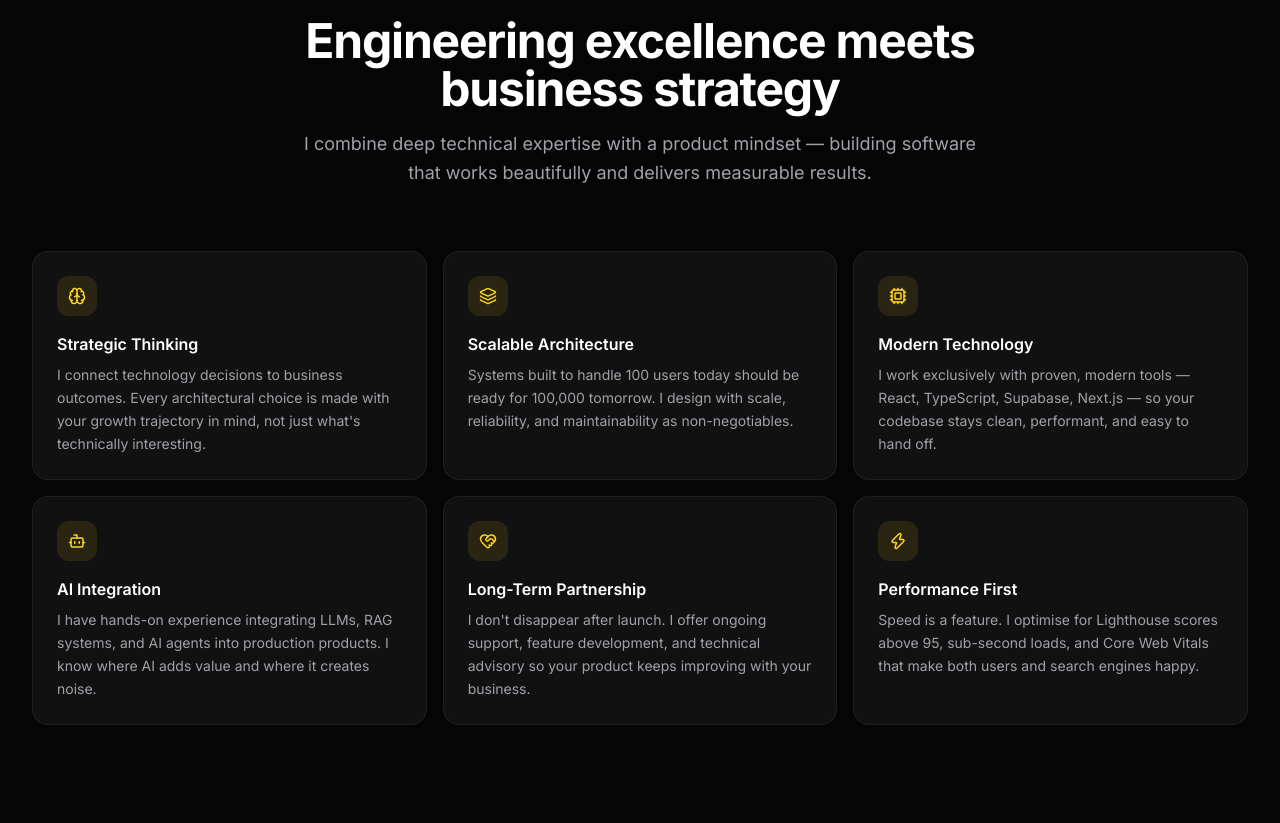
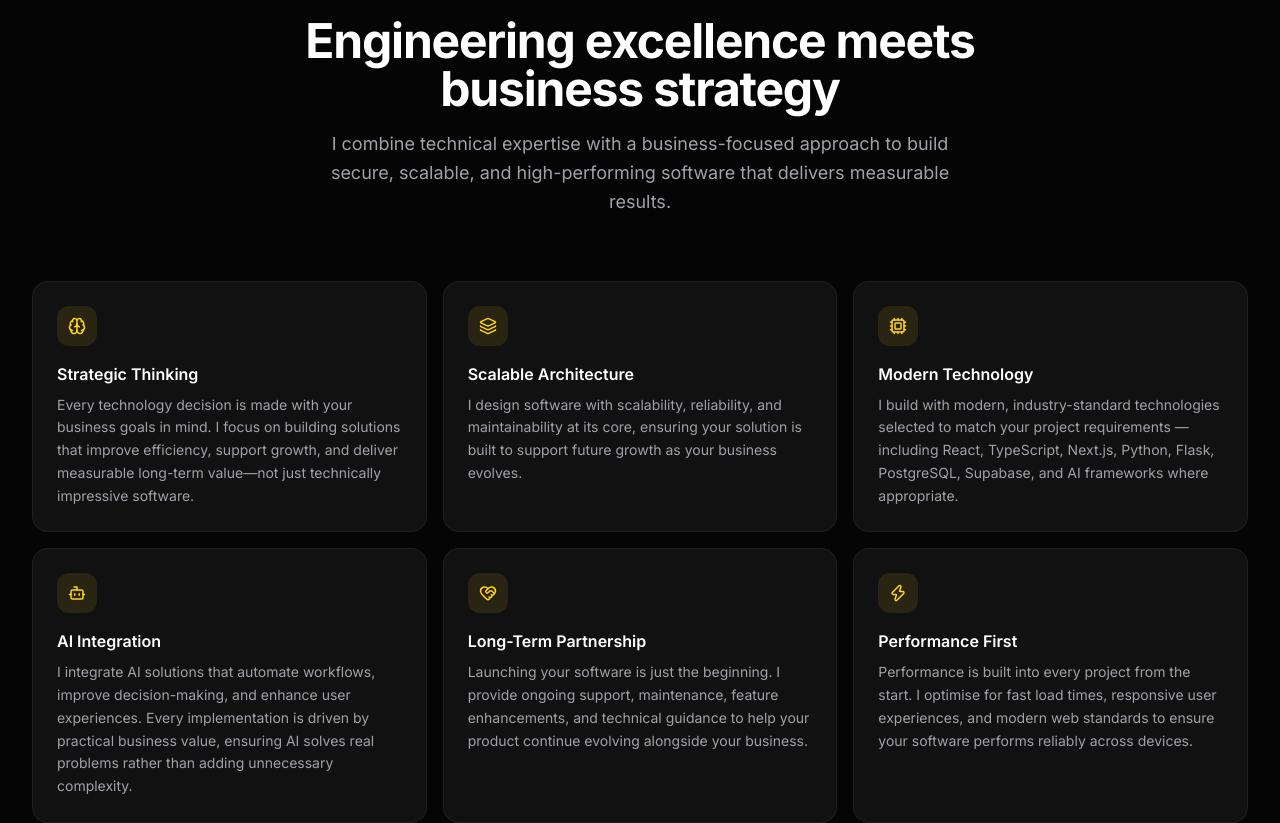
Before and after one commit to antoniodemax/antony, a React (Vite) app: page / in a window 1280 px wide. Shown: the part 5106-5929 px from the top of the page. Built offline with nearby package versions, Linux system fonts and the light colour scheme.

Commit message:
updated the why me section to a more professional descriptive way

```diff
--- a/src/components/sections/WhyMe.tsx
+++ b/src/components/sections/WhyMe.tsx
@@ -14,37 +14,37 @@ const reasons = [
     icon: Brain,
     title: 'Strategic Thinking',
     description:
-      'I connect technology decisions to business outcomes. Every architectural choice is made with your growth trajectory in mind, not just what\'s technically interesting.',
+      'Every technology decision is made with your business goals in mind. I focus on building solutions that improve efficiency, support growth, and deliver measurable long-term value—not just technically impressive software.',
   },
   {
     icon: Layers,
     title: 'Scalable Architecture',
     description:
-      'Systems built to handle 100 users today should be ready for 100,000 tomorrow. I design with scale, reliability, and maintainability as non-negotiables.',
+      'I design software with scalability, reliability, and maintainability at its core, ensuring your solution is built to support future growth as your business evolves.',
   },
   {
     icon: Cpu,
     title: 'Modern Technology',
     description:
-      'I work exclusively with proven, modern tools — React, TypeScript, Supabase, Next.js — so your codebase stays clean, performant, and easy to hand off.',
+      'I build with modern, industry-standard technologies selected to match your project requirements — including React, TypeScript, Next.js, Python, Flask, PostgreSQL, Supabase, and AI frameworks where appropriate.',
   },
   {
     icon: Bot,
     title: 'AI Integration',
     description:
-      'I have hands-on experience integrating LLMs, RAG systems, and AI agents into production products. I know where AI adds value and where it creates noise.',
+      'I integrate AI solutions that automate workflows, improve decision-making, and enhance user experiences. Every implementation is driven by practical business value, ensuring AI solves real problems rather than adding unnecessary complexity.',
   },
   {
     icon: HeartHandshake,
     title: 'Long-Term Partnership',
     description:
-      'I don\'t disappear after launch. I offer ongoing support, feature development, and technical advisory so your product keeps improving with your business.',
+      'Launching your software is just the beginning. I provide ongoing support, maintenance, feature enhancements, and technical guidance to help your product continue evolving alongside your business.',
   },
   {
     icon: Zap,
     title: 'Performance First',
     description:
-      'Speed is a feature. I optimise for Lighthouse scores above 95, sub-second loads, and Core Web Vitals that make both users and search engines happy.',
+      'Performance is built into every project from the start. I optimise for fast load times, responsive user experiences, and modern web standards to ensure your software performs reliably across devices.',
   },
 ]
 
@@ -54,9 +54,9 @@ export default function WhyMe() {
       <div className="max-w-7xl mx-auto px-4 sm:px-6 lg:px-8">
         <div className="mb-16 text-center">
           <SectionHeader
-            label="Why Work With Me"
+            label="HOW I WORK"
             title="Engineering excellence meets business strategy"
-            description="I combine deep technical expertise with a product mindset — building software that works beautifully and delivers measurable results."
+            description="I combine technical expertise with a business-focused approach to build secure, scalable, and high-performing software that delivers measurable results."
           />
         </div>
 
```
